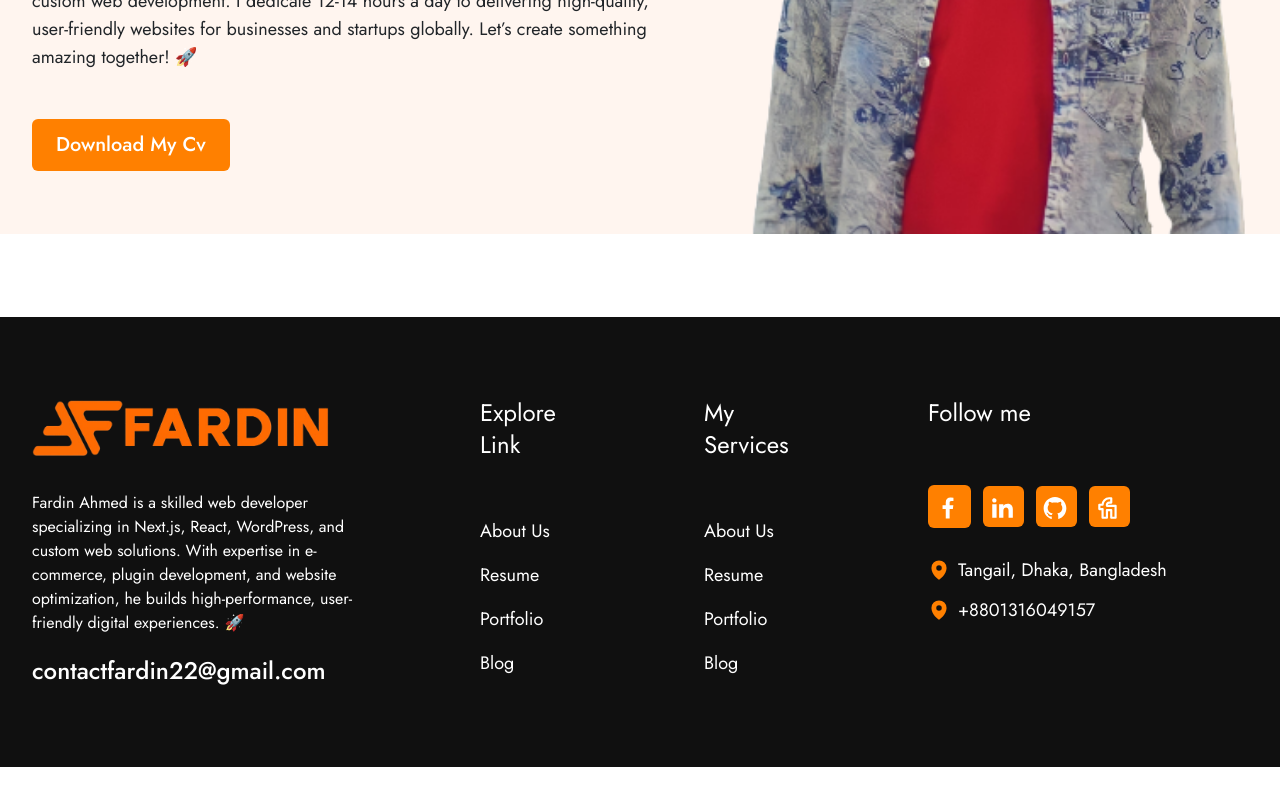
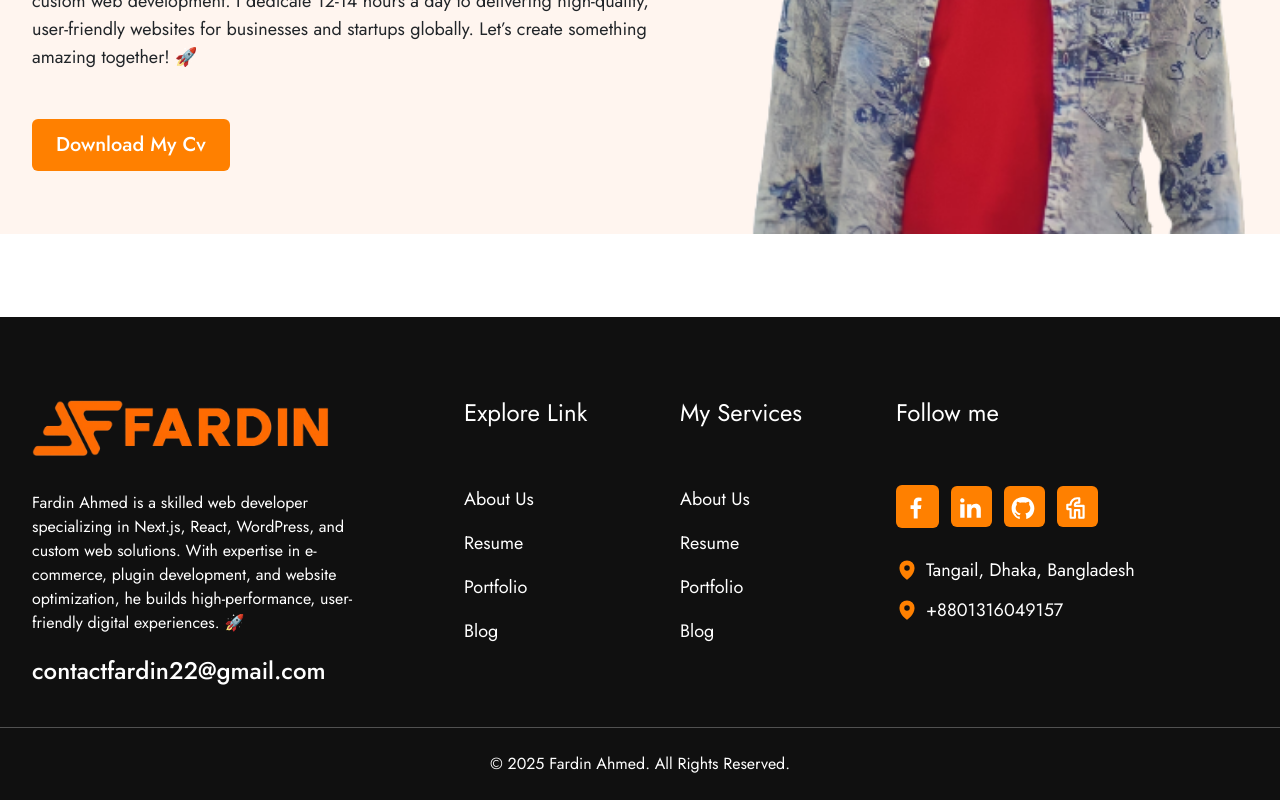
Before and after one commit to devfardin/Next-Level-Portfolio-Client, a Next.js app in the folder Client/: page / in a window 1280 px wide. Shown: the part 568-1368 px from the top of the page. Before the commit the page ends 1335 px from the top, so only its background shows below. Built offline with nearby package versions, Linux system fonts and the light colour scheme.

Commit message:
fixed header and footer

```diff
--- a/Client/src/components/shared/Footer.tsx
+++ b/Client/src/components/shared/Footer.tsx
@@ -28,15 +28,15 @@ const Footer = () => {
     },
   ]
   return (
-    <div className='bg-black py-10 lg:py-20'>
+    <div className='bg-black pt-10 lg:pt-20'>
       <Container>
-      <div className='grid grid-cols-1 sm:grid-cols-3 md:grid-cols-3 lg:grid-cols-3 xl:grid-cols-6 gap-10 lg:gap-32 justify-between'>
+        <div className='grid grid-cols-1 sm:grid-cols-3 md:grid-cols-3 lg:grid-cols-3 xl:grid-cols-6 gap-10 lg:gap-20 justify-between mb-10'>
           {/* First items */}
           <div className='flex flex-col gap-5 sm:col-span-6 xl:col-span-2'>
             <Image alt="Fardin's Logo" src={logo} width={300} height={200} />
             <p className='font-normal text-base text-white mt-3'>Fardin Ahmed is a skilled web developer specializing in Next.js, React, WordPress, and custom web solutions. With expertise in e-commerce, plugin development, and website optimization, he builds high-performance, user-friendly digital experiences. 🚀</p>
             <a className='font-medium text-white text-xl md:text-2xl hover:text-primery duration-300 transition-colors'
-            href="mailto:contactfardin22@gmail.com">
+              href="mailto:contactfardin22@gmail.com">
               contactfardin22@gmail.com
             </a>
           </div>
@@ -86,8 +86,10 @@ const Footer = () => {
           </div>
         </div>
       </Container>
-      <div className='container mx-auto '>
-
+      <div className='py-6 text-center border-t border-[#515151]'>
+        <p className='text-base font-normal text-white'>
+          © { new Date().getFullYear() } Fardin Ahmed. All Rights Reserved.
+        </p>
       </div>
     </div>
   )
```
